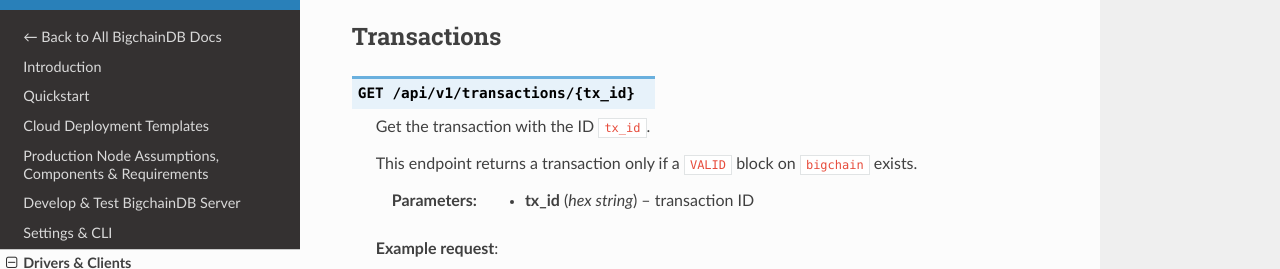
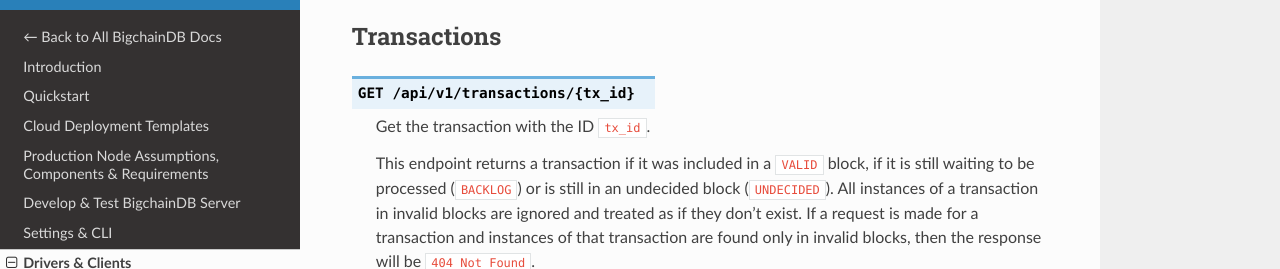
Before and after one commit to bigchaindb/bigchaindb, a Sphinx documentation site: the page built from docs/server/source/drivers-clients/http-client-server-api.rst, in a window 1280 px wide and 900 px high, scrolled down 737 px, cut to the strip 104-373 px from the top of the window. Built offline with Sphinx 7.4.7 and the Read the Docs theme 2.0.0, drawn with Linux system fonts in a browser that asks for light colours; pages that are not in the unit, such as notebooks, are missing from menus.

Commit message:
Fixed documentation about transactions endpoint. (#1360)
* Fixed documentation about transactions endpoint.

* clarify how bigchaindb handles invalid transactions

* rephrase

```diff
--- a/docs/server/source/drivers-clients/http-client-server-api.rst
+++ b/docs/server/source/drivers-clients/http-client-server-api.rst
@@ -46,8 +46,12 @@
 
    Get the transaction with the ID ``tx_id``.
 
-   This endpoint returns a transaction only if a ``VALID`` block on
-   ``bigchain`` exists.
+   This endpoint returns a transaction if it was included in a ``VALID`` block,
+   if it is still waiting to be processed (``BACKLOG``) or is still in an
+   undecided block (``UNDECIDED``). All instances of a transaction in invalid
+   blocks are ignored and treated as if they don't exist. If a request is made
+   for a transaction and instances of that transaction are found only in
+   invalid blocks, then the response will be ``404 Not Found``.
 
    :param tx_id: transaction ID
    :type tx_id: hex string
```
